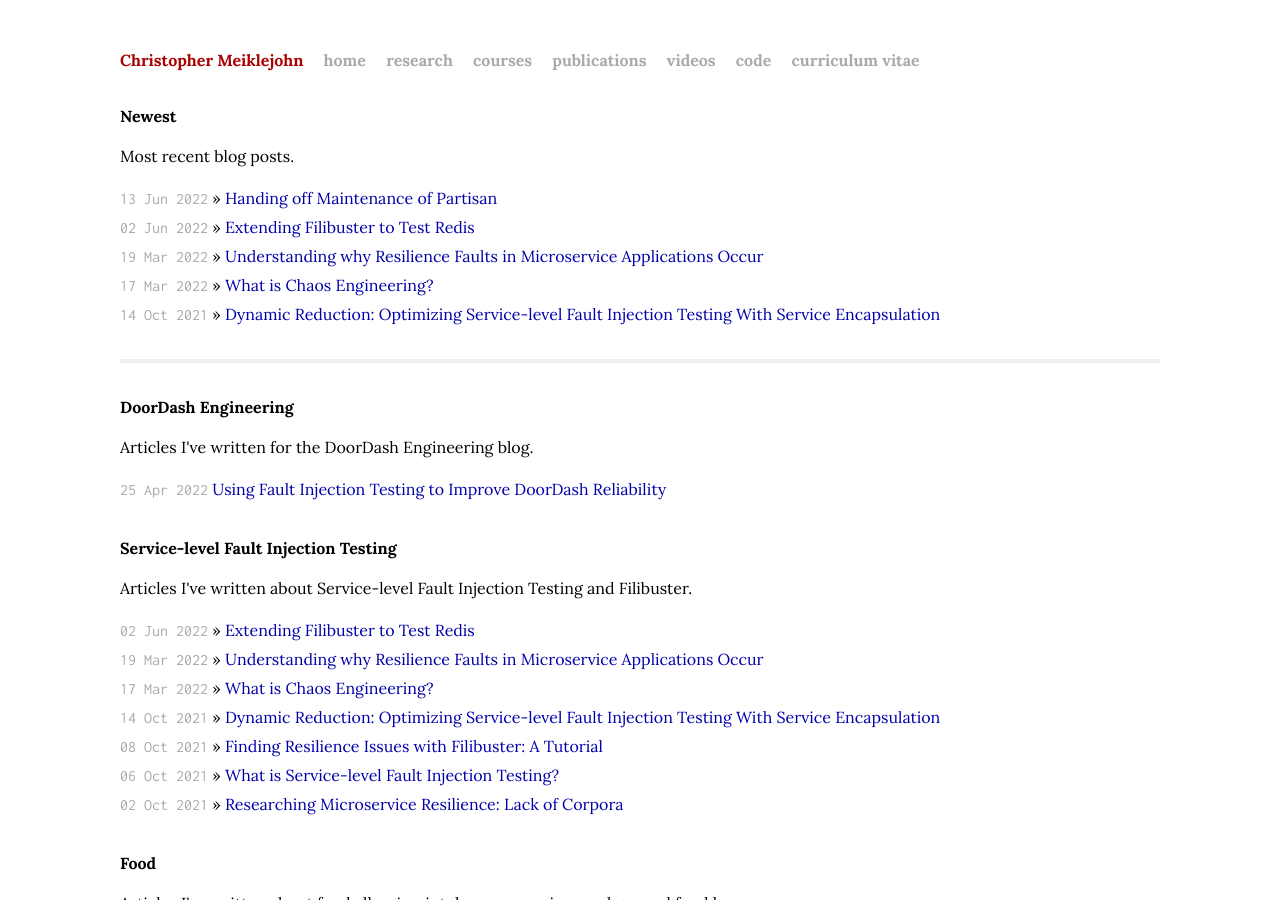
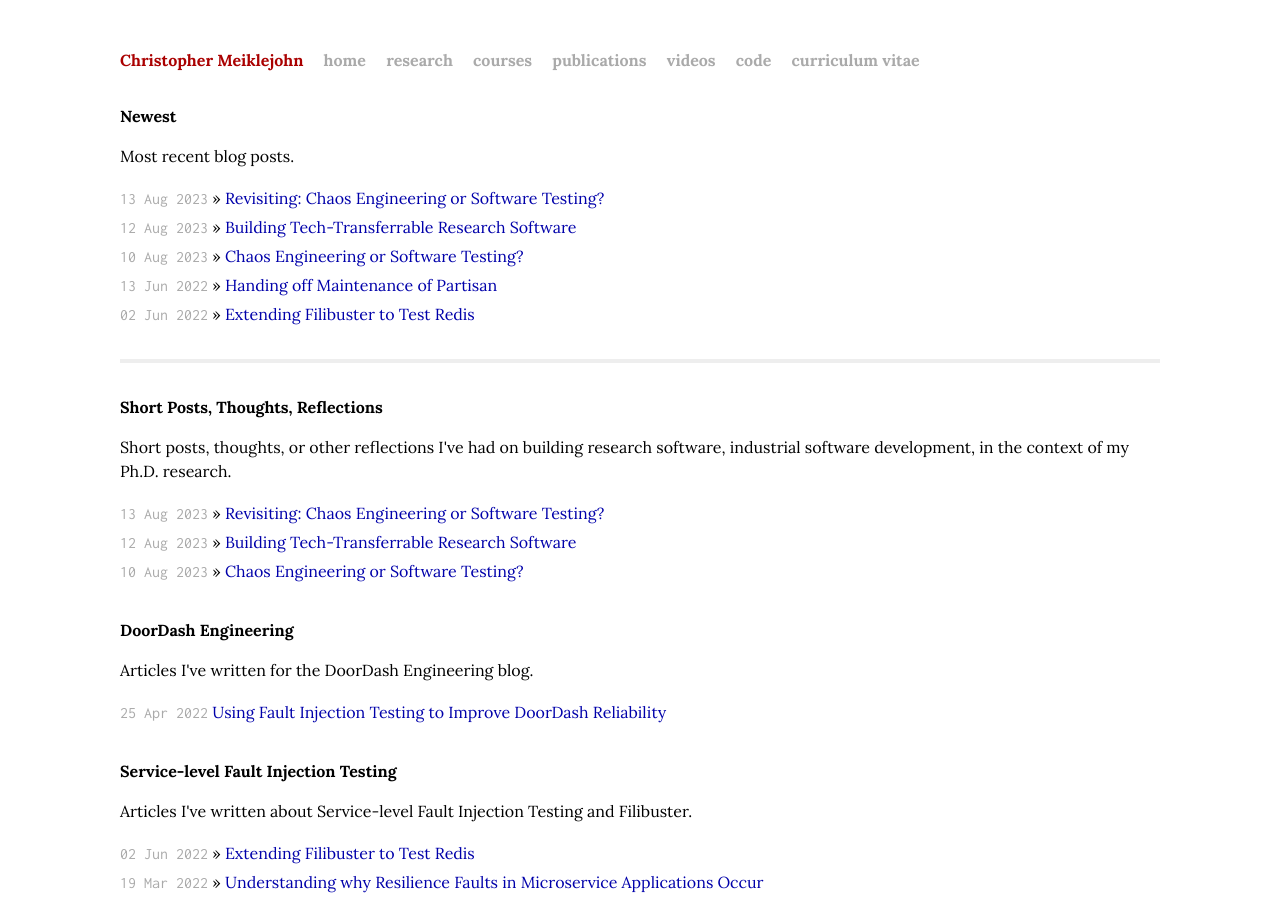
Before and after one commit to cmeiklejohn/cmeiklejohn.github.io, a Jekyll site: the page built from index.html, in a window 1280 px wide and 900 px high. Built offline with Jekyll 4.4.1, drawn with Linux system fonts in a browser that asks for light colours; some web fonts are replaced; some of the changed lines change nothing that is shown.

Commit message:
Push updates.

```diff
--- /dev/null
+++ b/_posts/2023-08-10-chaos-engineering.markdown
@@ -0,0 +1,29 @@
+---
+layout: post
+title:  "Chaos Engineering or Software Testing?"
+date:   2023-08-10 00:00:00 -0000
+categories: filibuster
+group: short
+---
+
+Recently, I've seen a lot of posts under the #chaosengineering hash tag on LinkedIn --- Netflix style --- and as someone who has been researching resilience in software for 5 years as part of my Ph.D., I thought I would provide my thoughts.
+
+First, we need to keep things in context. When Netflix was first moving to the cloud and "inventing" chaos engineering, EC2 was unreliable and instances would be reclaimed, fail, or otherwise disappear. Therefore, they wanted to be able to tolerate this. This is key behind their "inject realistic faults" philosophy.
+
+But, that was 2007 and this is 2023. Then, Kubernetes didn't exist. Heck, Mesos didn't even exist. Now, we live in a world where we have more reliable cloud computing services, cluster orchestrators, advanced RPC clients, and all sort of infrastructure innovations. Randomly crashing nodes now shows us nothing, outside of ensuring that we have a reasonable crash/restart policies, liveness/readiness probes, and more than one node.
+
+When it comes to building resilience in our applications, we need to first think about what we want to test, in relation to our software and supporting infrastructure.
+
+For example, we might want to test if devs respond correctly to a failure. We also might want to test parts of our infrastructure. We also might want to test our application. A holistic approach addresses all of these, but as good software engineers know, strong testing is compositional, where we build guarantees over time through the testing of individual components and repeat those tests regularly (think: regression tests.)
+
+For example, if I want to know if my auto-scaling policies work, I target a specific test for this. I don't run a test that may test my entire organization's response to a failure, before knowing anything about how the system will handle the failure.
+
+If I'm looking for application bugs that happen when services are unavailable in a microservice architecture, I don't randomly crash a server and see what happens. Why? First, it's very hard to reproduce because code is complex, concurrent, and most importantly nondeterministic. In short, no way to easily attach a debugger, reproduce, and solve the problem. Second, it's just testing too much! Test the service to failures of its dependencies by realistically simulating the failures and fixing them.
+
+Then, and only then, crash the service in a subsequent test to invalidate the hypothesis that your service is can handle any failure. Then, expand out further.
+
+Compositional reasoning: it's how we reason about programs that we write.
+
+We test something to determine its behavior, and then we test components that use those components under the behavior we identified.
+
+Only when we know how everything should work do we run the end to end test of the system where we test all of the components working together. We have an assumption about what will happen: our test is used to possibly invalidate that assumption.
--- /dev/null
+++ b/_posts/2023-08-12-industrial-research.markdown
@@ -0,0 +1,41 @@
+---
+layout: post
+title:  "Building Tech-Transferrable Research Software"
+date:   2023-08-12 00:00:00 -0000
+categories: filibuster
+group: short
+---
+
+The distance between research software and software that can be used by real software engineers is --- quite honestly --- enormous. It just doesn't get talked about enough, and it should.
+
+### Finding bugs in Zookeeper
+
+There's a long lineage of work (short: papers) on finding concurrency bugs in systems like Zookeeper, with a lot of it done by the University of Chicago.
+
+Why is that?
+
+Well, there are multiple factors, but perhaps the most interesting to me is that some time in the past, someone found a way to instrument Zookeeper in such a way that they could control thread scheduling and each RPC sent. Therefore, when new Ph.D. students come along, they can build on this existing work and focus only on the *algorithmic* improvements.
+
+For example, SAMC (OSDI '14) had semantics-aware dynamic reduction policies like local/crash-message independence; FlyMC (EuroSys '19) had parallel flips and state symmetry. Same system, more bugs found each paper. The bugs just keep getting more complicated too, as it's a battle of attrition. From FlyMC: "The second bug was reported to appear once every 500 unit test cycles [...] successfully discovered 5 new bugs [...] bug depths ranged from 9 to 30 events."
+
+In short, Zookeeper bugs get more and more complicated, we come up with better tricks to find them; and Zookeeper keeps getting better every day. One might even ask: when will Zookeeper run out of bugs to be found, if ever?
+
+### Microservices
+
+In my own Ph.D. work, I've been building software for testing microservices applications where one of the key tenets is that services are developed by different teams. This means that each service can be written in a different style, using different versions of libraries, with different dependencies, using different testing frameworks, using different DI frameworks, etc., etc. This makes mechanization of a "one size fits all" approach to testing... very hard.
+
+I think there are two implications when it comes to software testing:
+
+* From the industrial perspective, I feel like this is why developers often resort to infrastructure-level testing techniques, because utilizing an application-level testing technique across multiple services is hard, often less-valued, work.
+
+* From the research perspective, it makes developing software that can run on real services very difficult. In short, don't be too generic in that you sacrifice performance, but be generic enough, having just the right hooks, that you can wire yourself into any framework.
+
+### Open Questions
+
+This is a skill that Ph.D. students just do not have. In fact, I often fail at it myself, and I was a professional engineer for 15 years in senior roles before starting my Ph.D.
+
+Tech transfer isn't a goal for academics and doesn't seem to be really valued. As a community, we often rely on someone in industry to create a derivitive work that works on real things.
+
+Perhaps this is how research is supposed to be in the field of Computer Science.
+
+Is that how it should be in the field of Software Engineering?
--- /dev/null
+++ b/_posts/2023-08-13-revisiting-chaos.markdown
@@ -0,0 +1,31 @@
+---
+layout: post
+title:  "Revisiting: Chaos Engineering or Software Testing?"
+date:   2023-08-13 00:00:00 -0000
+categories: filibuster
+group: short
+---
+
+__This addresses comments from LinkedIn on my previous blog post called "Chaos Engineering or Software Testing?"__
+
+Last week, I took a bit of heat for my post on chaos engineering for couple reasons. I wanted to comment on them here.
+
+---
+
+1.) I said chaos engineering was random. First off, in my post, the context I was referring to was the initial incarnation of chaos engineering a la "chaos monkey" with my textual reference to 2007.  The initial chaos monkey was random in its instance termination. In retrospect, I should have been more precise. I was referring to this specifically because I had recently saw many posts about using chaos monkey on LinkedIn.
+
+However, when it comes to random exploration, I was using it to draw a distinction from systematic exhaustive exploration: what I've (personally) found is that talking to people about what could fail and designing experiments around it isn't nearly as useful as a systematic exploration of all RPC that a service (or services) execute. Often, the weak point is an RPC or dependency that the developer doesn't remember is being called as part of some process. Hence, I prefer using the computers to figure out what to do and have them do it automatically.
+
+And, let me tell you, microservices issue a *lot* of RPCs and developers are consistently surprised: "Oh, I forgot we were calling that service."
+
+2.) I'm aware of the history of resilience engineering. I think it's useful for making sure that on-call works properly, fail-over of AZ/region/DCs work, people get paged, whatever. I don't disagree with any of that; in fact, I've cited Jesse's papers, Google's papers and talks, etc. all with high recommendations in my own papers and lectures that I've given on the topic at CMU.
+
+---
+
+What I *do* disagree with is using chaos engineering in place of isolated functional software testing. More specifically, I shouldn't be turning a server or availability zone off to make sure that the RPCs I am issuing from a different service in a different availability zone handle a Connection Error Exception: I can easily do that in the code. In the way I see it, you are issuing RPCs (library call) and it's your duty to test your application for what happens when those RPCs fail (exceptions), just like any other library call you'd test. If developer's use RPCs like ordinary library calls, they should be tested like library calls.
+
+To be clear: I'm not saying this is the only testing that you do, it's just one step along a path. Learn what things return when they are failing and return errors; then, figure out what the larger system impact is: compositional testing and reasoning. No use injecting a fault in production when your code doesn't (correctly) handle errors without first finding out your code doesn't have a (correct) error handler.
+
+(Waldo is going to want to murder me, but this the reality. Thankfully, there are tools for testing RPCs for failures, timeouts, high latency, etc.)
+
+You don't use chaos engineering to randomly delete files to see if your application code handles a File Not Found exception, do you?
--- a/index.html
+++ b/index.html
@@ -9,6 +9,16 @@ title: Christopher Meiklejohn
   <ul class="new posts">
     {% for post in site.posts limit:5 %}
       <li><span>{{ post.date | date_to_string }}</span> &raquo; <a href="{{ post.url }}">{{ post.title }}</a></li>
+    {% endfor %}
+  </ul>
+
+  <h1>Short Posts, Thoughts, Reflections</h1>
+  <p>Short posts, thoughts, or other reflections I've had on building research software, industrial software development, in the context of my Ph.D. research.</p>
+  <ul class="posts">
+    {% for post in site.posts %}
+    {% if post.group == "short" %}
+    <li><span>{{ post.date | date_to_string }}</span> &raquo; <a href="{{ post.url }}">{{ post.title }}</a></li>
+    {% endif %}
     {% endfor %}
   </ul>
 
```
